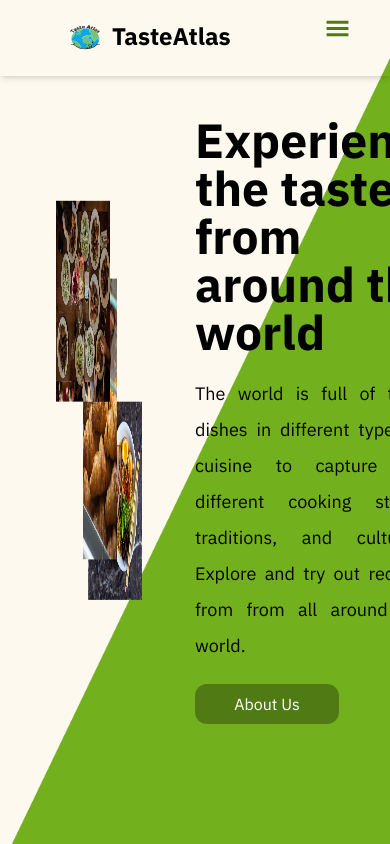
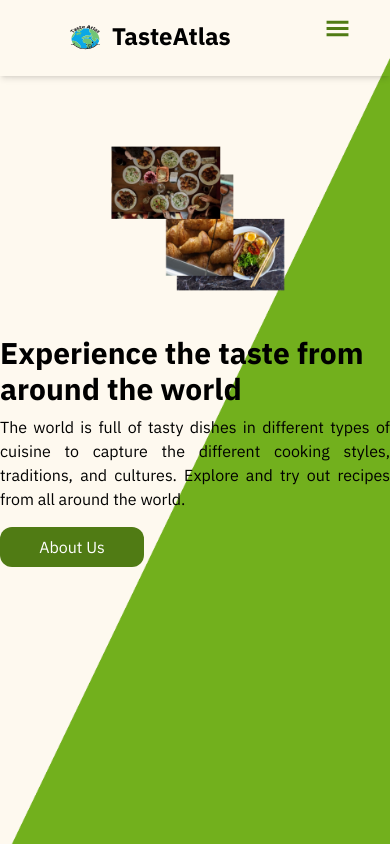
Before and after one commit to CulturalProfessor/TasteAtlas-frontend, a React (Vite) app: page / in a window 390 px wide. Built offline with nearby package versions, Linux system fonts and the light colour scheme.

Commit message:
fix : responsive layout

```diff
--- a/src/components/Hero.jsx
+++ b/src/components/Hero.jsx
@@ -4,22 +4,19 @@ import { Link } from "react-router-dom";
 
 const Hero = () => {
   return (
-    // <div className=" p-6 md:columns-2 ">
-    <div className="flex mt-10">
-      <img src={food} alt="food" className="w-1/2" />
-      <div className="flex flex-col gap-5 justify-evenly">
-        <h1 className="text-5xl text-left text-left font-bold pr-3">
+    <div className="flex flex-col md:flex-row mt-10">
+      <img src={food} alt="food" className="w-full md:w-1/2" />
+      <div className="flex flex-col justify-center md:pl-8">
+        <h1 className="text-3xl md:text-5xl font-bold">
           Experience the taste from around the world
         </h1>
-        <p className="text-lg leading-9 text-justify pr-8">
+        <p className="text-base md:text-lg leading-6 text-justify mt-2">
           The world is full of tasty dishes in different types of cuisine to
           capture the different cooking styles, traditions, and cultures.
-          Explore and try out recipes from from all around the world.
+          Explore and try out recipes from all around the world.
         </p>
-        {/* make a sign up button at the  */}
-        {/* mt-10 ml-40  px-6 py-2 */}
         <Link to="/about">
-          <button className="bg-[#507b14] text-white  text-center rounded-xl w-36 px-6 py-2 ">
+          <button className="bg-[#507b14] text-white text-center rounded-xl mt-4 md:mt-6 w-36 px-4 py-2">
             About Us
           </button>
         </Link>
--- a/src/pages/Dashboard.jsx
+++ b/src/pages/Dashboard.jsx
@@ -6,7 +6,7 @@ import Searchbar from "../components/Searchbar";
 const Dashboard = () => {
   const [info, setInfo] = useState([]);
 
-    const renderCard = async (req, res) => {
+  const renderCard = async () => {
     try {
       const response = await fetch(
         `https://tasteatlas-backend.onrender.com/getrecipe`
@@ -21,13 +21,13 @@ const Dashboard = () => {
   useEffect(() => {
     renderCard();
   }, []);
+
   return (
-        <div className="h-screen text-[#0d0a0b]">
+    <div className="h-auto md:h-screen text-[#0d0a0b]">
       <Navbar />
 
       <Searchbar />
-            <div className="">
-                <div className="grid grid-cols-4">
+      <div className="grid grid-cols-1 md:grid-cols-2 lg:grid-cols-4 gap-4 p-4">
         {info.map((info) => (
           <RecipeCard
             key={info.id}
@@ -41,7 +41,6 @@ const Dashboard = () => {
         ))}
       </div>
     </div>
-        </div>
   );
 };
 
```
Lines whose indentation alone changed are shown as unchanged.
